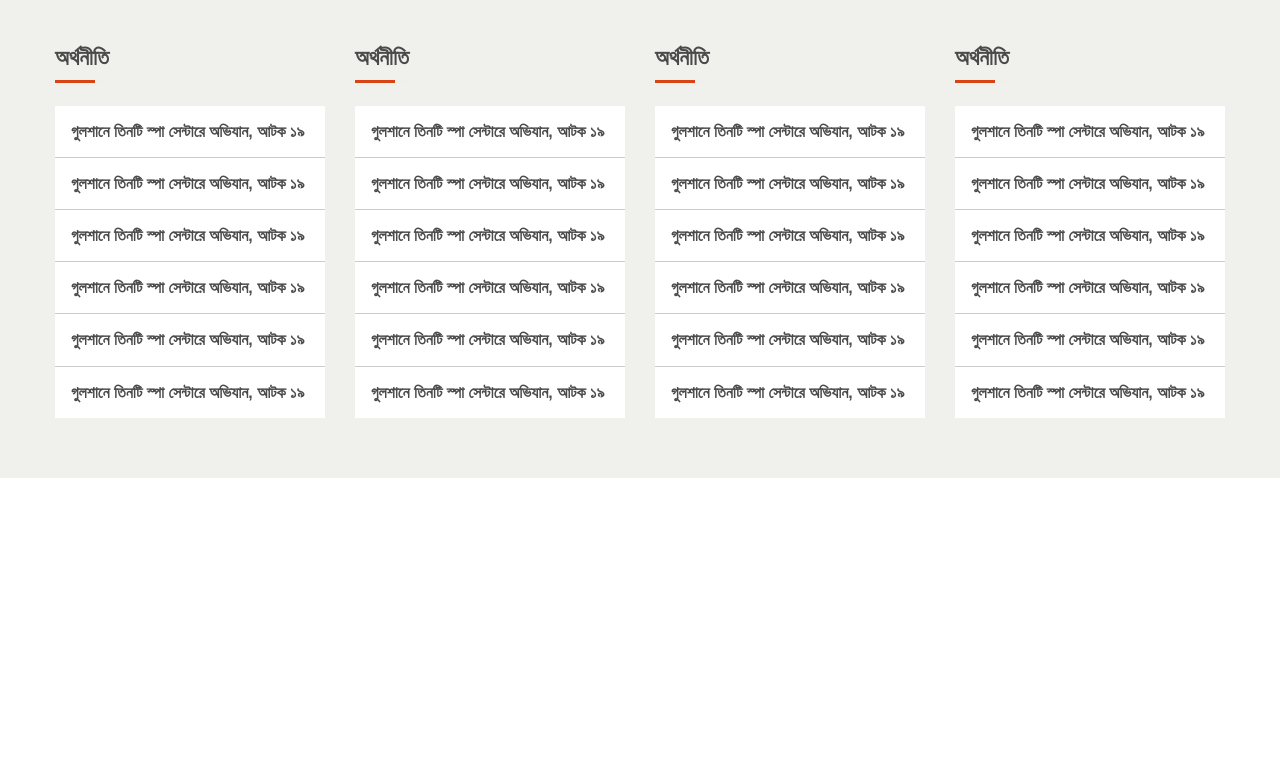
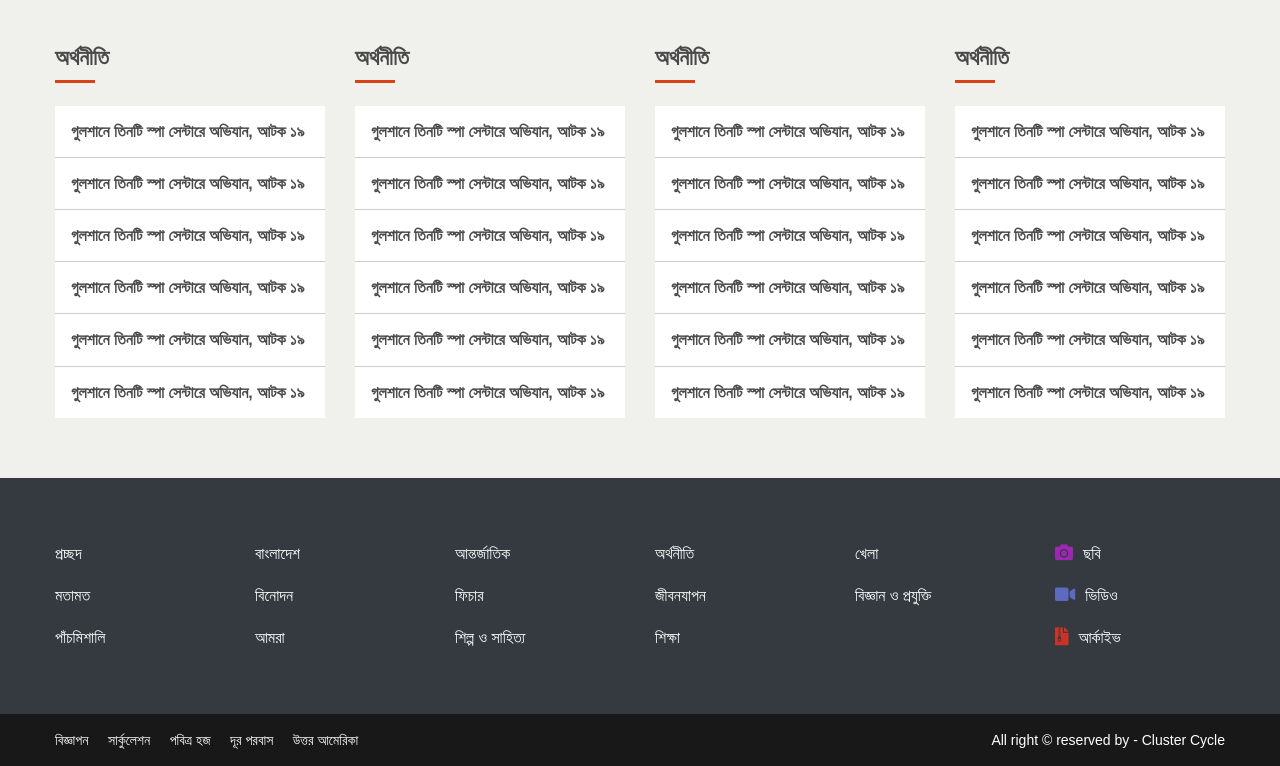
Before and after one commit to redwan10/CC-News, a plain HTML site: page index.html in a window 1280 px wide. Shown: the part 5286-6052 px from the top of the page. Before the commit the page ends 5764 px from the top, so only its background shows below. Drawn offline with nearby package versions, Linux system fonts and the light colour scheme; a web font is replaced by a local one.

Commit message:
footer done

```diff
--- a/assets/css/style.css
+++ b/assets/css/style.css
@@ -30,6 +30,8 @@
 	--primary-bg: #4582FF;
 	--secoundary-bg: #fea116;
 	--gray-bg: #F0F0ED;
+	--dark-bg: #282828;
+	--black-light: #181818;
 }
 
 
@@ -166,6 +168,9 @@ a{
 }
 .bg-white{
 	background-color: #fff;
+}
+.bg-dark {
+	background-color: var(--dark-bg);
 }
 /* Custom css start */
 
@@ -546,3 +551,82 @@ form.news-cat-form button:hover {
 	border-bottom: 1.1px solid #ccc;
 }
 /* category widget Area End */
+
+
+
+/* footer Style */
+/* Footer Wid */
+.single-footer-wid ul li {
+	margin-bottom: 10px;
+}
+.single-footer-wid ul li a {
+	font-size: 16px;
+	line-height: 32px;
+	color: #fff;
+	position: relative;
+}
+.single-footer-wid ul li a:hover {
+	color: var(--secoundary-bg);
+}
+.single-footer-wid ul li a::before{
+	position: absolute;
+	content: "";
+	left: 0;
+	bottom: -3px;
+	width: 0;
+	height: 2px;
+	background-color: var(--secoundary-bg);
+	transition: all 0.4s;
+	-webkit-transition: all 0.4s;
+	-moz-transition: all 0.4s;
+	-ms-transition: all 0.4s;
+	-o-transition: all 0.4s;
+}
+.single-footer-wid ul li a:hover::before {
+	width: 100%;
+}
+.single-footer-wid ul.no-before-li-a li a::before{
+	display: none;
+}
+
+.single-footer-wid ul li a i {
+	margin-right: 10px;
+	font-size: 18px;
+}
+.single-footer-wid ul li a i.fa-camera {
+	color: #9C27B0;
+}
+.single-footer-wid ul li a i.fa-video {
+	color: #5C6BC0;
+}
+.single-footer-wid ul li a i.fa-file-archive {
+	color: #CD3226;
+}
+/* Footer Wid End */
+.footer-copyright-area {
+	background-color: var(--black-light);
+}
+.footer-menu ul li {
+	display: inline-block;
+	margin-right: 15px;
+}
+.footer-menu ul li:last-child {
+	margin-right: 0;
+}
+.footer-menu ul li a {
+	display: block;
+	color: #fff;
+	font-size: 14px;
+	line-height: 32px;
+}
+.footer-menu ul li a:hover {
+	color: var(--secoundary-bg);
+}
+.footer-copyright p {
+	font-size: 14px;
+	line-height: 32px;
+	color: #fff;
+	margin-bottom: 0;
+}
+
+/* footer Style end */
--- a/index.html
+++ b/index.html
@@ -1332,6 +1332,128 @@
   <!-- category widget Area End -->
 
 
+  <!-- footer Area -->
+  <footer>
+    <!-- Footer Wid Area -->
+    <div class="footer-wid-area bg-dark pt-60 pb-50">
+      <div class="container">
+        <div class="row">
+          <!-- Single Footer Wid -->
+          <div class="col-xl-2">
+            <div class="single-footer-wid">
+              <ul>
+                <li><a href="#">প্রচ্ছদ</a></li>
+                <li><a href="#">মতামত</a></li>
+                <li><a href="#">পাঁচমিশালি</a></li>
+              </ul>
+            </div>
+          </div>
+          <!-- Single Footer Wid end -->
+          <!-- Single Footer Wid -->
+          <div class="col-xl-2">
+            <div class="single-footer-wid">
+              <ul>
+                <li><a href="#">বাংলাদেশ</a></li>
+                <li><a href="#">বিনোদন</a></li>
+                <li><a href="#">আমরা</a></li>
+              </ul>
+            </div>
+          </div>
+          <!-- Single Footer Wid end -->
+          <!-- Single Footer Wid -->
+          <div class="col-xl-2">
+            <div class="single-footer-wid">
+              <ul>
+                <li><a href="#">আন্তর্জাতিক</a></li>
+                <li><a href="#">ফিচার</a></li>
+                <li><a href="#">শিল্প ও সাহিত্য</a></li>
+              </ul>
+            </div>
+          </div>
+          <!-- Single Footer Wid end -->
+          <!-- Single Footer Wid -->
+          <div class="col-xl-2">
+            <div class="single-footer-wid">
+              <ul>
+                <li><a href="#">অর্থনীতি</a></li>
+                <li><a href="#">জীবনযাপন</a></li>
+                <li><a href="#">শিক্ষা</a></li>
+              </ul>
+            </div>
+          </div>
+          <!-- Single Footer Wid end -->
+          <!-- Single Footer Wid -->
+          <div class="col-xl-2">
+            <div class="single-footer-wid">
+              <ul>
+                <li><a href="#">খেলা</a></li>
+                <li><a href="#">বিজ্ঞান ও প্রযুক্তি</a></li>
+              </ul>
+            </div>
+          </div>
+          <!-- Single Footer Wid end -->
+          <!-- Single Footer Wid -->
+          <div class="col-xl-2">
+            <div class="single-footer-wid">
+              <ul class="no-before-li-a">
+                <li><a href="#"><i class="fas fa-camera"></i>ছবি</a></li>
+                <li><a href="#"><i class="fas fa-video"></i>ভিডিও</a></li>
+                <li><a href="#"><i class="fas fa-file-archive"></i>আর্কাইভ</a></li>
+              </ul>
+            </div>
+          </div>
+          <!-- Single Footer Wid end -->
+        </div>
+      </div>
+    </div>
+    <!-- Footer Wid Area End -->
+    <div class="footer-copyright-area pt-10 pb-10">
+      <div class="container">
+        <div class="row">
+          <!-- Footer Menu -->
+          <div class="col-xl-7">
+            <div class="footer-menu">
+              <ul>
+                <li><a href="#">বিজ্ঞাপন</a></li>
+                <li><a href="#">সার্কুলেশন</a></li>
+                <li><a href="#">পবিত্র হজ</a></li>
+                <li><a href="#">দূর পরবাস</a></li>
+                <li><a href="#">উত্তর আমেরিকা</a></li>
+              </ul>
+            </div>
+          </div>
+          <!-- Footer Menu End -->
+          <!-- Footer Copyright -->
+          <div class="col-xl-5">
+            <div class="footer-copyright text-right">
+              <p>All right &copy; reserved by - Cluster Cycle</p>
+            </div>
+          </div>
+          <!-- Footer Copyright End -->
+        </div>
+      </div>
+    </div>
+  </footer>
+  <!-- footer Area end -->
+
+
+
+
+
+
+
+
+
+
+
+
+
+
+
+
+
+
+
 
 
 
```
